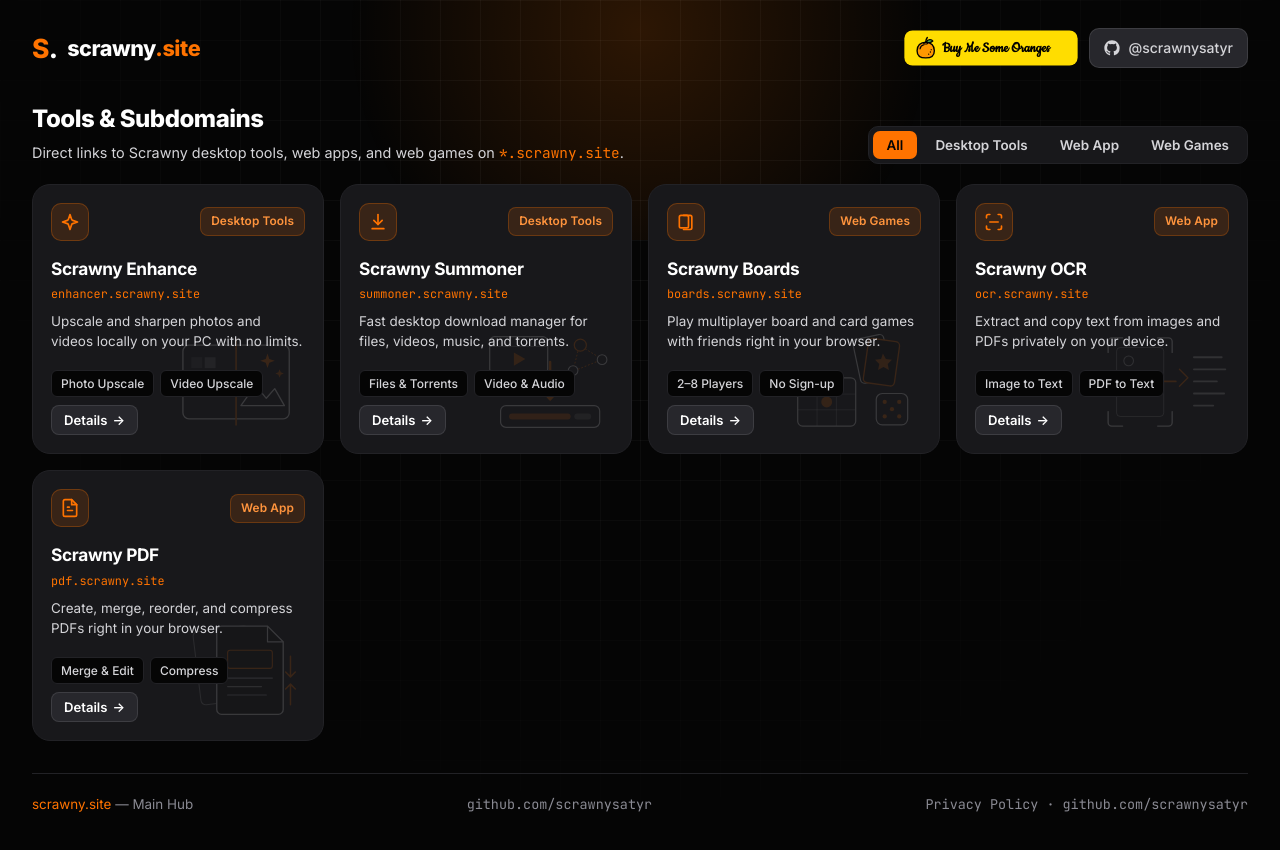
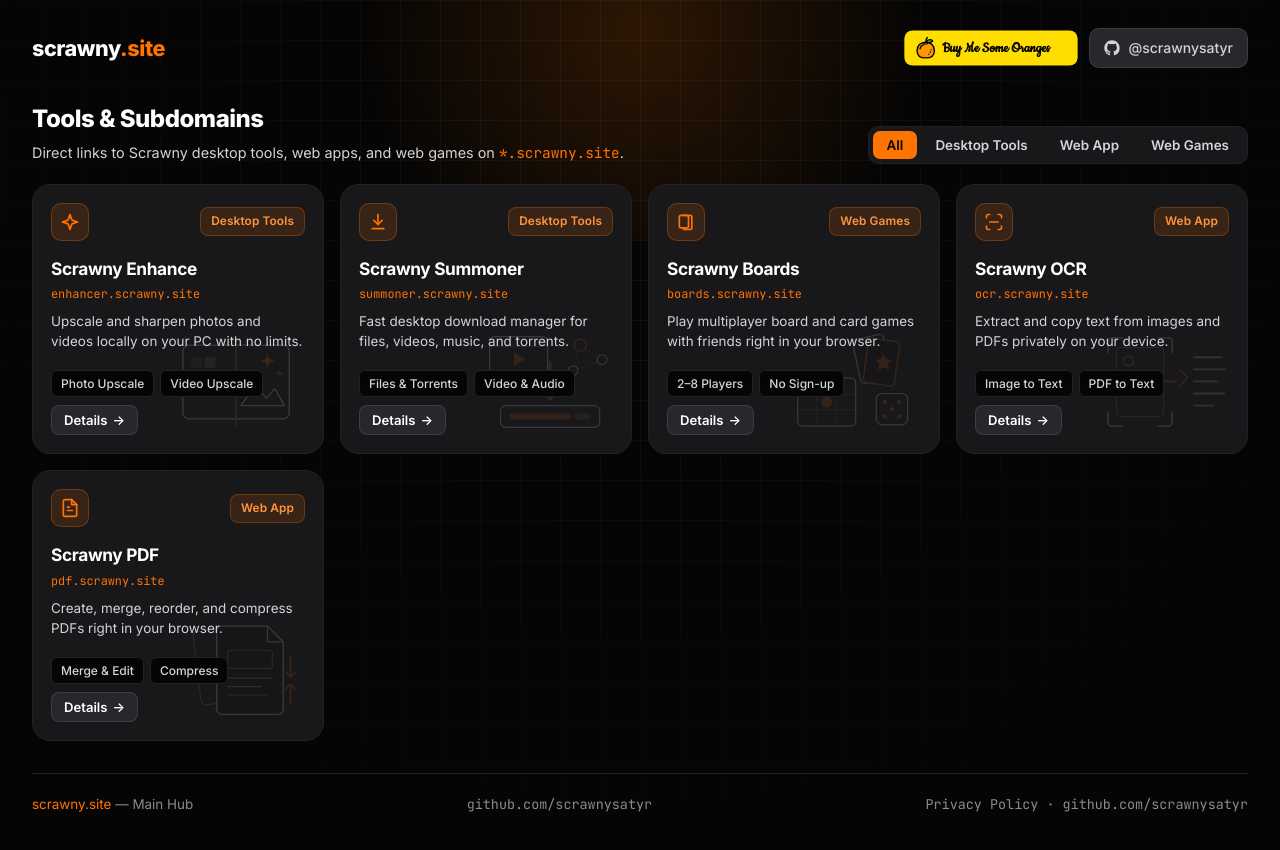
Before and after one commit to scrawnysatyr/ScrawnyMain, a plain HTML site: page index.html in a window 1280 px wide. Drawn offline with Linux system fonts and the light colour scheme.

Commit message:
ui(topbar): remove redundant topbar logo mark (keep favicon)

```diff
--- a/index.html
+++ b/index.html
@@ -44,7 +44,6 @@
       <div class="page-shell">
       <header class="topbar">
         <a class="brand" href="./">
-          <span class="brand-mark" aria-hidden="true">S<span class="brand-dot">.</span></span>
           <span class="brand-name">scrawny<span class="accent">.site</span></span>
         </a>
         <nav class="topbar-links" aria-label="Profile links">
```
